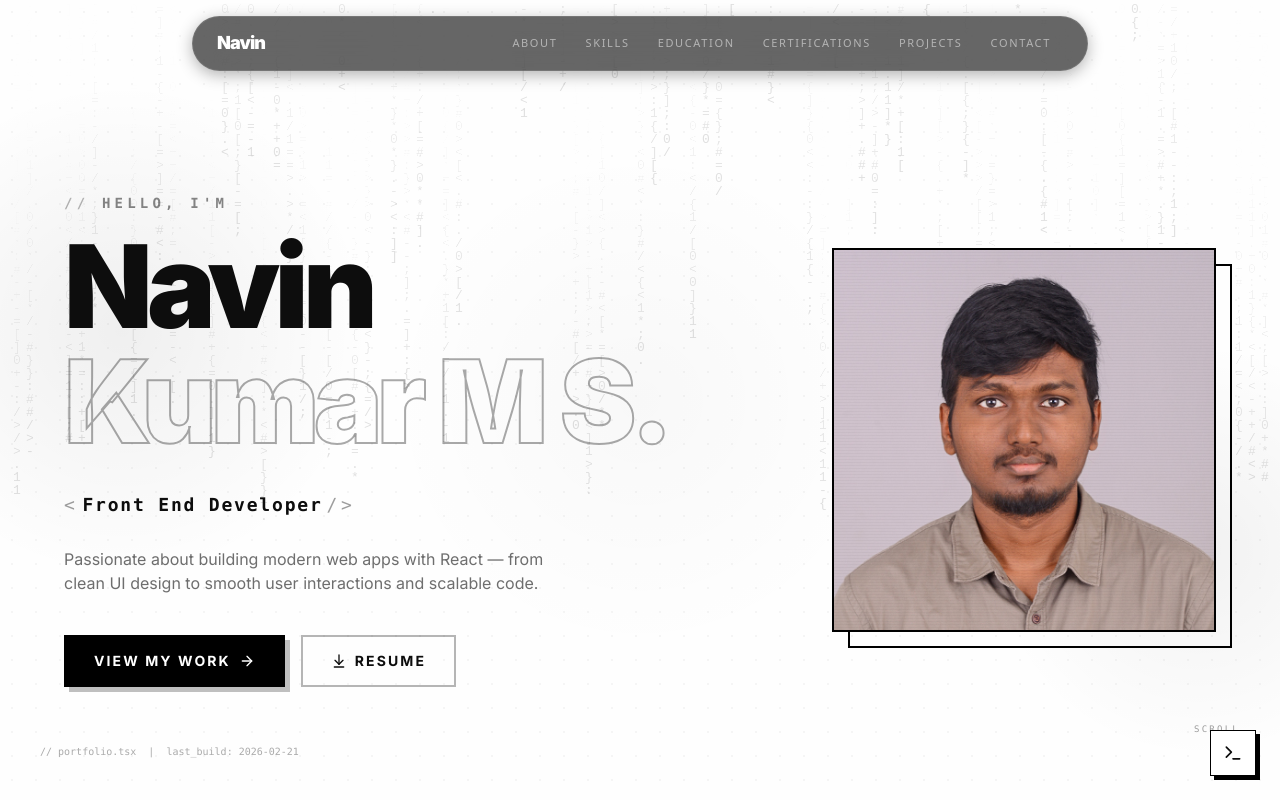
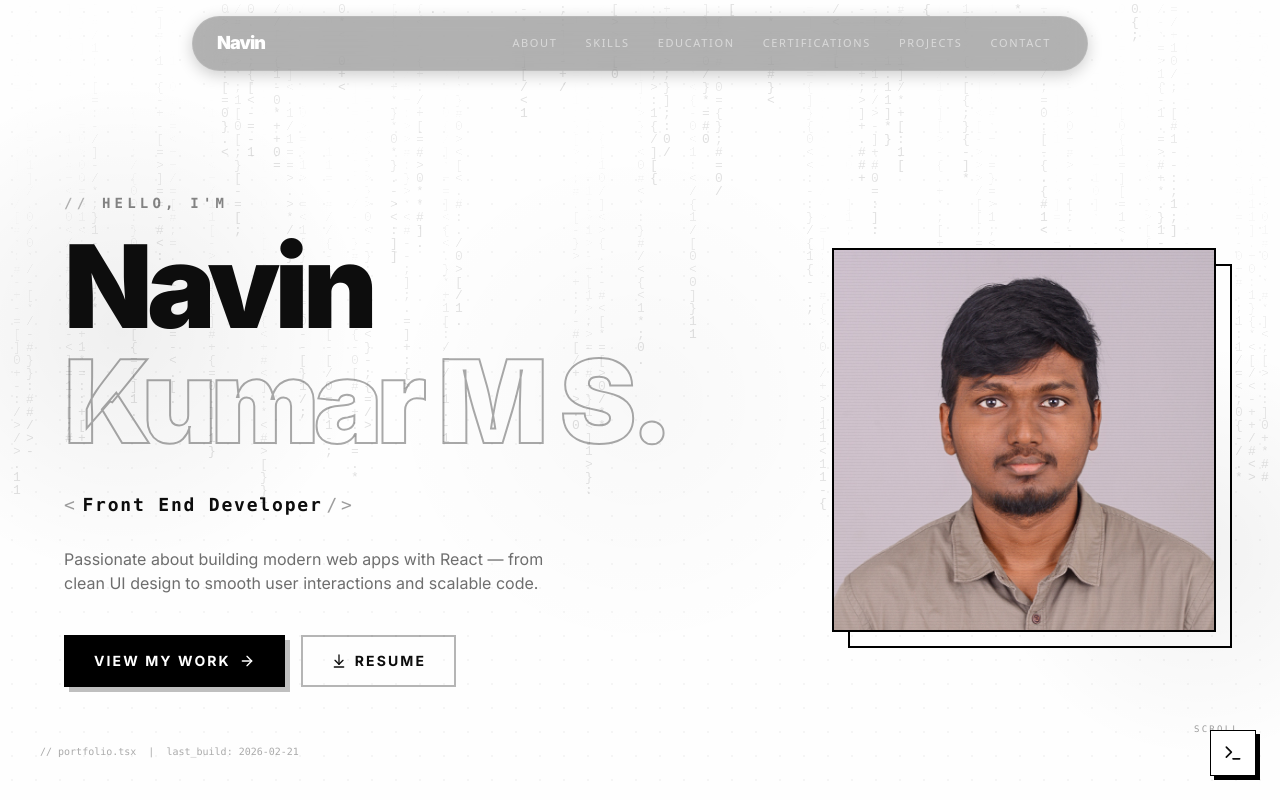
Before and after one commit to Navin-MS-data/navin-portfolio, a React (Vite) app: page / in a window 1280 px wide. Shown: the top 800 px of the page. Built offline with nearby package versions, Linux system fonts and the light colour scheme; the HTML template or start-up script is replaced by a standard one.

Commit message:
refactor: update Navbar background opacity and shadow effects for improved visibility

```diff
--- a/src/components/Navbar.tsx
+++ b/src/components/Navbar.tsx
@@ -75,8 +75,8 @@ const Navbar = () => {
         transition-all duration-500
         ${
           scrolled
-            ? "py-2.5 px-2 bg-black/80 backdrop-blur-xl backdrop-saturate-150 border border-white/10 shadow-[0_8px_32px_0_rgba(0,0,0,0.4)]"
-            : "py-3 px-2 bg-black/60 backdrop-blur-lg backdrop-saturate-125 border border-white/10 shadow-[0_4px_16px_0_rgba(0,0,0,0.3)]"
+            ? "py-2.5 px-2 bg-black/50 backdrop-blur-xl backdrop-saturate-150 border border-white/10 shadow-[0_8px_32px_0_rgba(0,0,0,0.3)]"
+            : "py-3 px-2 bg-black/30 backdrop-blur-lg backdrop-saturate-125 border border-white/10 shadow-[0_4px_16px_0_rgba(0,0,0,0.2)]"
         }
       `}
     >
```
